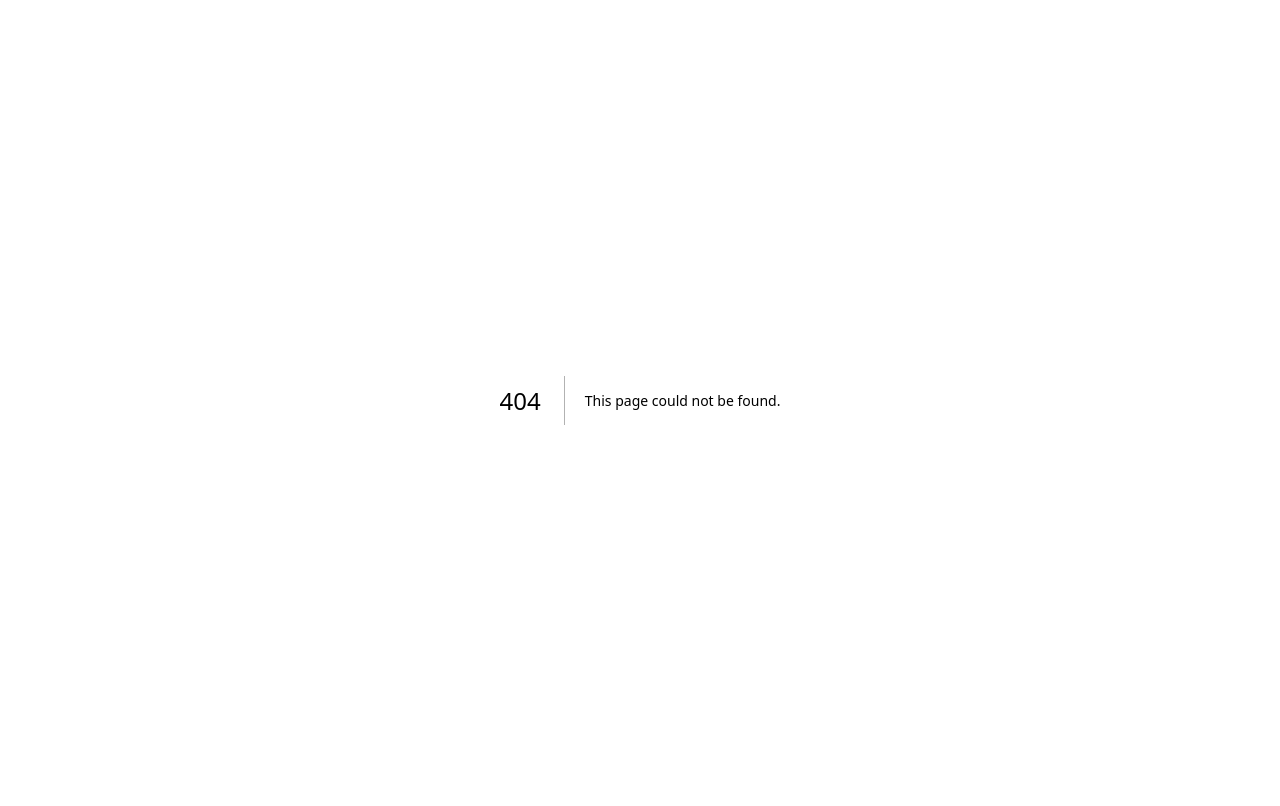
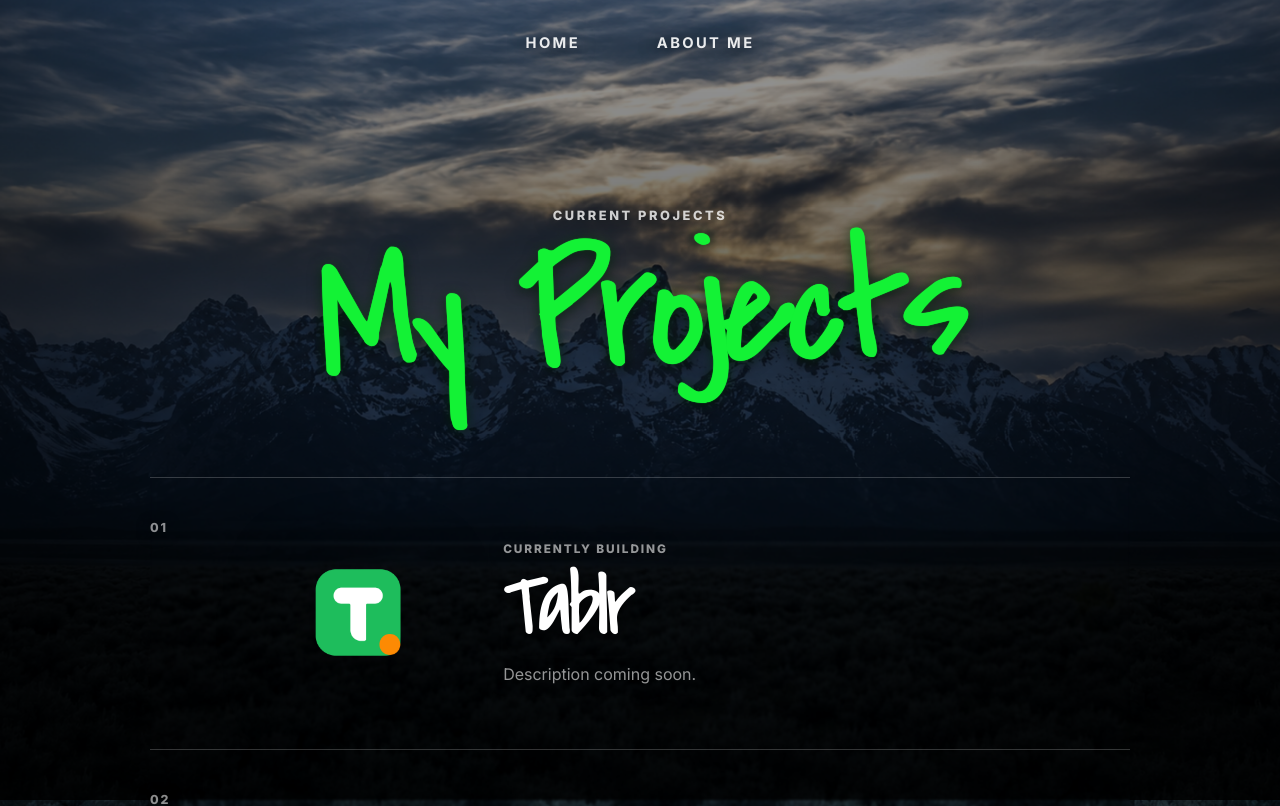
Before and after one commit to stridesz/victor-portfolio, a Next.js app: page /projects in a window 1280 px wide. Before the commit this address had no page. Shown: the top 806 px of the page. Built offline with nearby package versions, Linux system fonts and the light colour scheme.

Commit message:
Add projects page

```diff
--- a/app/globals.css
+++ b/app/globals.css
@@ -207,6 +207,173 @@ body {
   transform: translateY(0) scale(0.99);
 }
 
+.projects-page {
+  position: relative;
+  min-height: 100svh;
+  isolation: isolate;
+  overflow-x: hidden;
+  color: #ffffff;
+  padding: clamp(1.25rem, 3.6vw, 3rem);
+  background: #050505;
+}
+
+.projects-page::before {
+  content: "";
+  position: fixed;
+  inset: -2%;
+  z-index: -3;
+  background-image: url("/background.png");
+  background-size: cover;
+  background-position: center center;
+  background-repeat: no-repeat;
+  transform: scale(1.015);
+}
+
+.projects-page::after {
+  content: "";
+  position: fixed;
+  inset: 0;
+  z-index: -2;
+  pointer-events: none;
+  background:
+    linear-gradient(to bottom, rgba(0, 0, 0, 0.38), rgba(0, 0, 0, 0.58) 38%, rgba(0, 0, 0, 0.82) 100%),
+    linear-gradient(to right, rgba(0, 0, 0, 0.34), transparent 30%, transparent 70%, rgba(0, 0, 0, 0.34));
+}
+
+.projects-nav {
+  position: fixed;
+  top: clamp(1.15rem, 3vw, 2rem);
+  left: 50%;
+  z-index: 5;
+  display: flex;
+  align-items: center;
+  justify-content: center;
+  gap: clamp(2rem, 6vw, 5.5rem);
+  transform: translateX(-50%);
+}
+
+.projects-nav a {
+  color: rgba(255, 255, 255, 0.9);
+  text-decoration: none;
+  font-size: clamp(0.86rem, 1.15vw, 1rem);
+  font-weight: 700;
+  letter-spacing: 0.16em;
+  text-transform: uppercase;
+  text-shadow: 0 2px 18px rgba(0, 0, 0, 0.75);
+  white-space: nowrap;
+  transition: color 170ms ease, text-shadow 170ms ease, transform 170ms ease;
+}
+
+.projects-nav a:hover,
+.projects-nav a:focus-visible {
+  color: var(--ye-green);
+  text-shadow: 0 0 20px rgba(19, 242, 53, 0.38), 0 2px 18px rgba(0, 0, 0, 0.75);
+  transform: translateY(-1px);
+  outline: none;
+}
+
+.projects-hero {
+  width: min(100%, 980px);
+  margin: clamp(6rem, 14vw, 10rem) auto clamp(2.8rem, 7vw, 5.5rem);
+  text-align: center;
+}
+
+.projects-kicker {
+  margin: 0 0 0.75rem;
+  color: rgba(255, 255, 255, 0.78);
+  font-size: clamp(0.78rem, 1vw, 0.92rem);
+  font-weight: 800;
+  letter-spacing: 0.2em;
+  text-transform: uppercase;
+  text-shadow: 0 2px 18px rgba(0, 0, 0, 0.8);
+}
+
+.projects-title {
+  margin: 0;
+  color: var(--ye-green);
+  text-shadow:
+    0 0 1px rgba(19, 242, 53, 0.95),
+    0 0 12px rgba(19, 242, 53, 0.12),
+    0 3px 14px rgba(0, 0, 0, 0.7);
+  font-size: clamp(4rem, 14vw, 11rem);
+  line-height: 0.86;
+  letter-spacing: -0.06em;
+  font-weight: 400;
+  transform: rotate(-2deg);
+}
+
+.project-list {
+  width: min(100%, 980px);
+  margin: 0 auto clamp(3rem, 8vw, 6rem);
+  border-top: 1px solid rgba(255, 255, 255, 0.2);
+  backdrop-filter: blur(1px);
+}
+
+.project-row {
+  display: grid;
+  grid-template-columns: minmax(2rem, 0.25fr) minmax(6.5rem, 0.75fr) minmax(0, 2.5fr);
+  align-items: center;
+  gap: clamp(1rem, 4vw, 3.6rem);
+  min-height: clamp(11rem, 22vw, 17rem);
+  border-bottom: 1px solid rgba(255, 255, 255, 0.2);
+}
+
+.project-index {
+  align-self: start;
+  padding-top: clamp(1.35rem, 3.5vw, 2.6rem);
+  color: rgba(255, 255, 255, 0.55);
+  font-size: 0.78rem;
+  font-weight: 800;
+  letter-spacing: 0.16em;
+  text-shadow: 0 2px 14px rgba(0, 0, 0, 0.85);
+}
+
+.project-logo-wrap {
+  display: flex;
+  align-items: center;
+  justify-content: center;
+}
+
+.project-logo {
+  width: clamp(5.25rem, 12vw, 8.75rem);
+  height: clamp(5.25rem, 12vw, 8.75rem);
+  object-fit: contain;
+  display: block;
+  filter: drop-shadow(0 18px 42px rgba(0, 0, 0, 0.54));
+}
+
+.project-copy {
+  padding: clamp(1.7rem, 4.2vw, 3.4rem) 0;
+}
+
+.project-status {
+  margin: 0 0 0.45rem;
+  color: rgba(255, 255, 255, 0.58);
+  font-size: 0.74rem;
+  font-weight: 800;
+  letter-spacing: 0.16em;
+  text-transform: uppercase;
+  text-shadow: 0 2px 14px rgba(0, 0, 0, 0.85);
+}
+
+.project-name {
+  margin: 0;
+  color: #ffffff;
+  font-size: clamp(2.4rem, 7vw, 5.6rem);
+  line-height: 0.94;
+  letter-spacing: -0.055em;
+  font-weight: 400;
+  text-shadow: 0 3px 18px rgba(0, 0, 0, 0.84);
+}
+
+.project-placeholder {
+  margin: 0.75rem 0 0;
+  color: rgba(255, 255, 255, 0.58);
+  font-size: clamp(0.95rem, 1.25vw, 1.08rem);
+  line-height: 1.5;
+  text-shadow: 0 2px 14px rgba(0, 0, 0, 0.85);
+}
+
 @media (max-width: 720px) {
   .landing-page {
     padding: 1rem;
@@ -242,6 +409,41 @@ body {
     width: 2.9rem;
     height: 2.9rem;
   }
+
+  .project-row {
+    grid-template-columns: 2.3rem 5.8rem minmax(0, 1fr);
+    gap: 1rem;
+    min-height: 9.5rem;
+  }
+
+  .project-index {
+    padding-top: 1.5rem;
+    font-size: 0.7rem;
+  }
+
+  .project-logo {
+    width: 5rem;
+    height: 5rem;
+  }
+
+  .project-copy {
+    padding: 1.6rem 0;
+  }
+
+  .project-status {
+    font-size: 0.65rem;
+    letter-spacing: 0.13em;
+  }
+
+  .project-copy h2 {
+    font-size: clamp(2rem, 12vw, 4rem);
+    letter-spacing: -0.065em;
+  }
+
+  .project-placeholder {
+    margin-top: 0.8rem;
+    font-size: 0.92rem;
+  }
 }
 
 @media (max-width: 390px) {
--- a/app/page.tsx
+++ b/app/page.tsx
@@ -40,9 +40,7 @@ export default function Home() {
       <div className="landing-backdrop" />
 
       <nav className="top-nav" aria-label="Primary navigation">
-        <a href="https://github.com/stridesz" target="_blank" rel="noopener noreferrer">
-          My Projects
-        </a>
+        <a href="/projects">My Projects</a>
         <a href="#about-me">About Me</a>
       </nav>
 
--- /dev/null
+++ b/app/projects/page.tsx
@@ -0,0 +1,69 @@
+import type { Metadata } from "next";
+import Image from "next/image";
+import { Covered_By_Your_Grace } from "next/font/google";
+import Link from "next/link";
+
+const coverScrawl = Covered_By_Your_Grace({
+  subsets: ["latin"],
+  weight: "400",
+  display: "swap",
+});
+
+export const metadata: Metadata = {
+  title: "Projects | Victor Qi",
+  description: "Current and past projects by Victor Qi.",
+};
+
+const currentProjects = [
+  {
+    name: "Tablr",
+    logo: "/projects/tablr-logo.png",
+    logoAlt: "Tablr logo",
+  },
+  {
+    name: "The Fractional Few",
+    logo: "/projects/fractional-few-logo.png",
+    logoAlt: "The Fractional Few logo",
+  },
+];
+
+export default function ProjectsPage() {
+  return (
+    <main className="projects-page">
+      <nav className="projects-nav" aria-label="Projects navigation">
+        <Link href="/">Home</Link>
+        <Link href="/#about-me">About Me</Link>
+      </nav>
+
+      <section className="projects-hero" aria-labelledby="projects-title">
+        <p className="projects-kicker">Current Projects</p>
+        <h1 id="projects-title" className={`${coverScrawl.className} projects-title`}>
+          My Projects
+        </h1>
+      </section>
+
+      <section className="project-list" aria-label="Current projects">
+        {currentProjects.map((project, index) => (
+          <article className="project-row" key={project.name}>
+            <div className="project-index">{String(index + 1).padStart(2, "0")}</div>
+            <div className="project-logo-wrap">
+              <Image
+                src={project.logo}
+                alt={project.logoAlt}
+                width={900}
+                height={900}
+                className="project-logo"
+                priority={index === 0}
+              />
+            </div>
+            <div className="project-copy">
+              <p className="project-status">Currently building</p>
+              <h2 className={`${coverScrawl.className} project-name`}>{project.name}</h2>
+              <p className="project-placeholder">Description coming soon.</p>
+            </div>
+          </article>
+        ))}
+      </section>
+    </main>
+  );
+}
```
Also changed, not shown: public/projects/fractional-few-logo.png (added), public/projects/tablr-logo.png (added).
